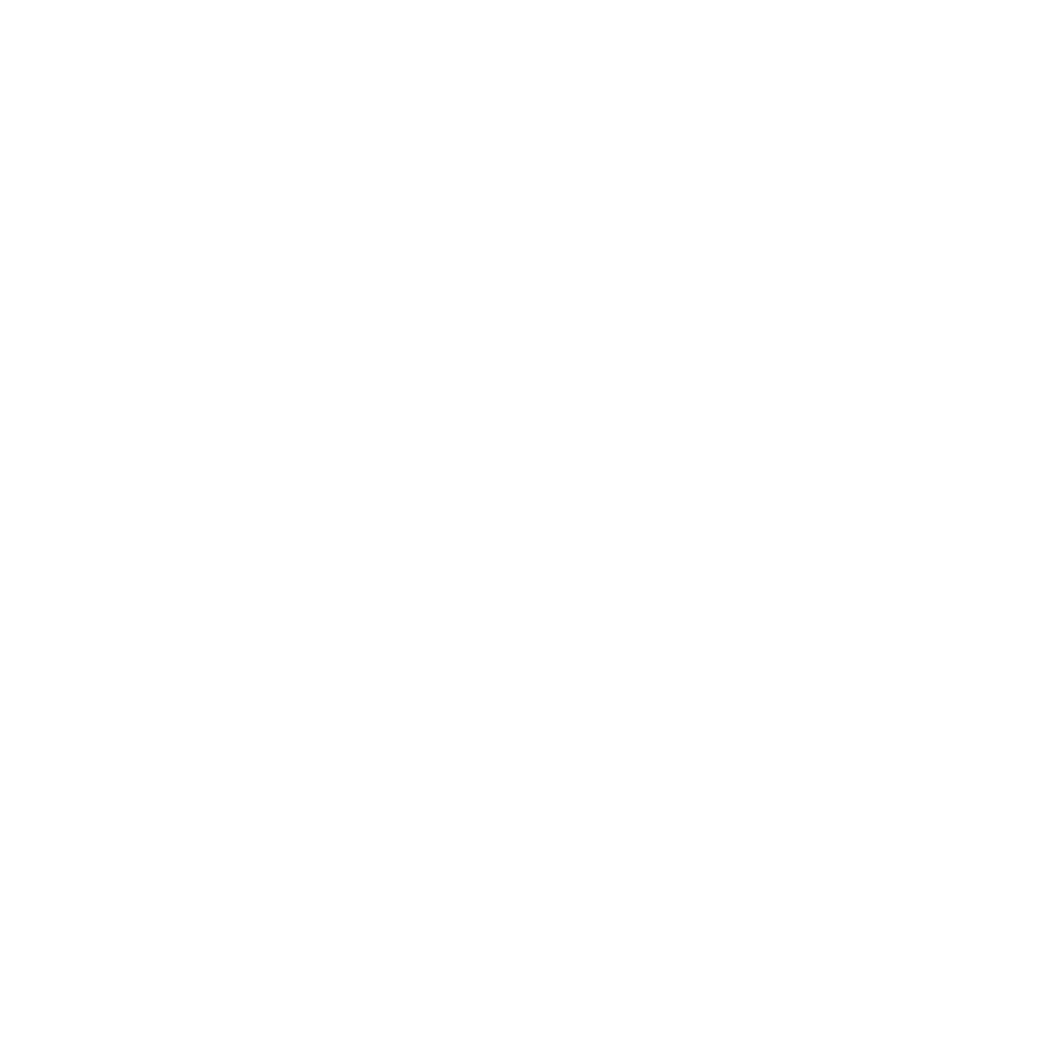
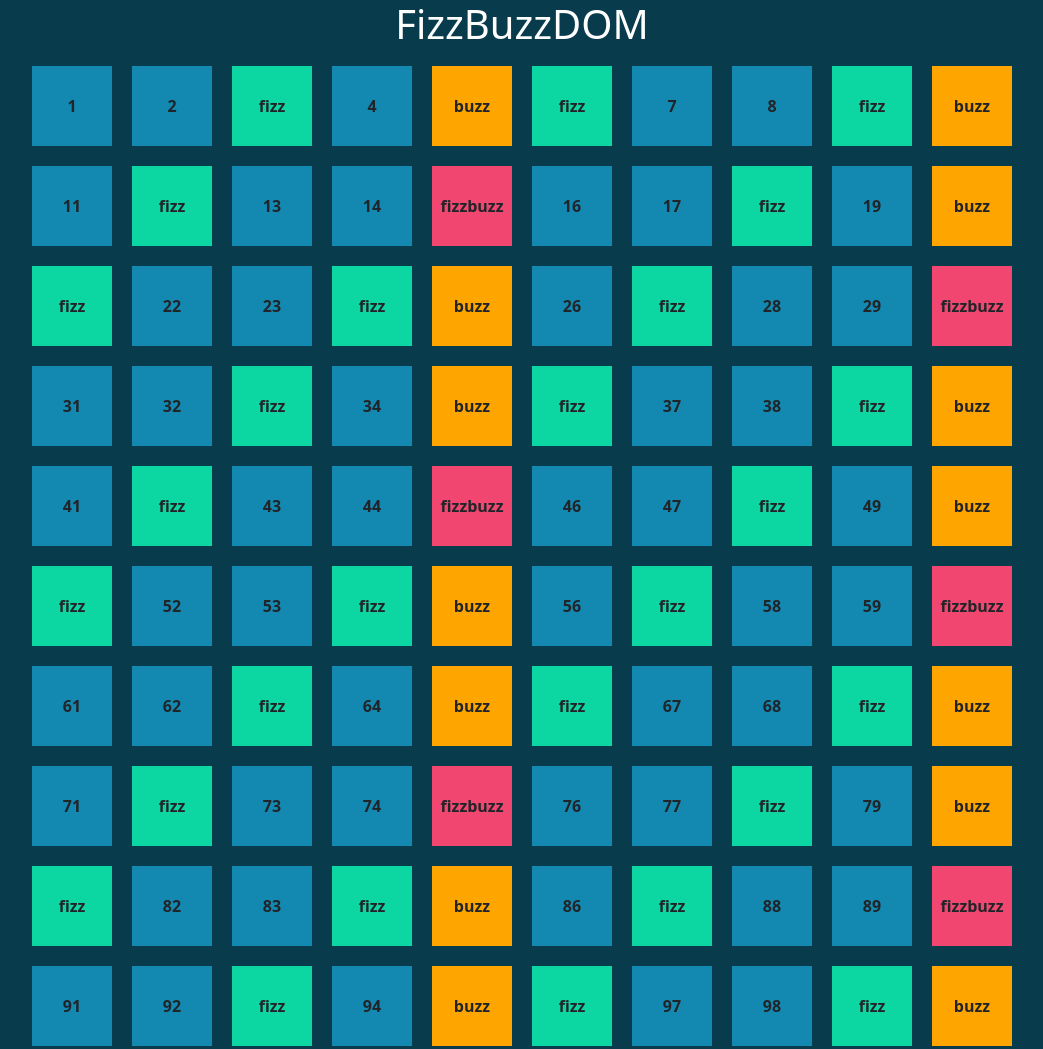
Before and after one commit to Frah01/js-fizzbuzz, a plain HTML site: page index.html in a window 1280 px wide. Shown: the whole page, without its empty margins (118-1161 px from the left). Before the commit the page ends 800 px from the top, so only its background shows below. Drawn offline with nearby package versions, Linux system fonts and the light colour scheme.

Commit message:
Esercizio completo con bonus

```diff
--- a/css/style.css
+++ b/css/style.css
@@ -0,0 +1,38 @@
+*{
+    margin: 0;
+    padding: 0;
+    box-sizing: border-box;
+}
+
+.body-background {
+    background-color: rgba(8,59,76,255);
+}
+
+.box {
+    width: 80px;
+    height: 80px;
+    margin: 10px;
+    display: flex;
+    justify-content: center;
+    align-items: center;
+    font-weight: bold;
+}
+
+.box-orange {
+    background-color: orange
+}
+.box-blue {
+    background-color: rgba(19,137,178,255)
+}
+
+.box-green {
+    background-color: rgba(12,214,161,255)
+}
+
+.box-red {
+    background-color: rgba(240,70,111,255)
+}
+
+.box-white {
+    background-color: white;
+}
--- a/index.html
+++ b/index.html
@@ -5,9 +5,36 @@
     <meta http-equiv="X-UA-Compatible" content="IE=edge">
     <meta name="viewport" content="width=device-width, initial-scale=1.0">
     <link rel="stylesheet" href="./css/style.css">
+    <!-- CSS only -->
+    <link href="https://cdn.jsdelivr.net/npm/bootstrap@5.2.3/dist/css/bootstrap.min.css" rel="stylesheet" integrity="sha384-rbsA2VBKQhggwzxH7pPCaAqO46MgnOM80zW1RWuH61DGLwZJEdK2Kadq2F9CUG65" crossorigin="anonymous">
     <title>Document</title>
 </head>
-<body>
+<body class="body-background">
+    <!-- TITOLO -->
+    <div class="container" >
+        <div class="row" >
+            <div class="col-12" >
+                <div class="content-titolo" >
+                    <h1 class="text-white text-center" >FizzBuzzDOM</h1>
+                </div>
+            </div>
+        </div>
+    </divc>
+
+
+        <!--CONTENUTO PRINCIPALE-->
+    <div class="container">
+        <div class="row" >
+            <div class="col" >
+                <div class="content-boxes d-flex flex-wrap justify-content-center" ></div>
+            </div>
+        </div>
+    </div>
+
+
+
+    <!-- JavaScript Bundle with Popper -->
+    <script src="https://cdn.jsdelivr.net/npm/bootstrap@5.2.3/dist/js/bootstrap.bundle.min.js" integrity="sha384-kenU1KFdBIe4zVF0s0G1M5b4hcpxyD9F7jL+jjXkk+Q2h455rYXK/7HAuoJl+0I4" crossorigin="anonymous"></script>
     <script type="text/javascript" src="./js/script.js" ></script>
 </body>
 </html>
--- a/js/script.js
+++ b/js/script.js
@@ -1,3 +1,6 @@
+
+const container= document.querySelector('.content-boxes')
+
 for(let i = 1; i<=100 ; i++){
     let element= '';
     let div3=(i%3 === 0);
@@ -6,19 +9,23 @@ for(let i = 1; i<=100 ; i++){
 
     if(div3 && div5){
         element = 'fizzbuzz';
+        element= `<div class="box box-red"> ${'fizzbuzz'}</div>`;
     }
 
     else if(div3){
         element = 'fizz';
+        element= `<div class="box box-green"> ${'fizz'}</div>`;
     }
 
     else if(div5){
         element = 'buzz';
+        element= `<div class="box box-orange"> ${'buzz'}</div>`;
     }
 
     else {
         element= i
+        element= `<div class="box box-blue"> ${i}</div>`;
     }
-
+    container.innerHTML+= element;
     console.log(element);
 }
```
